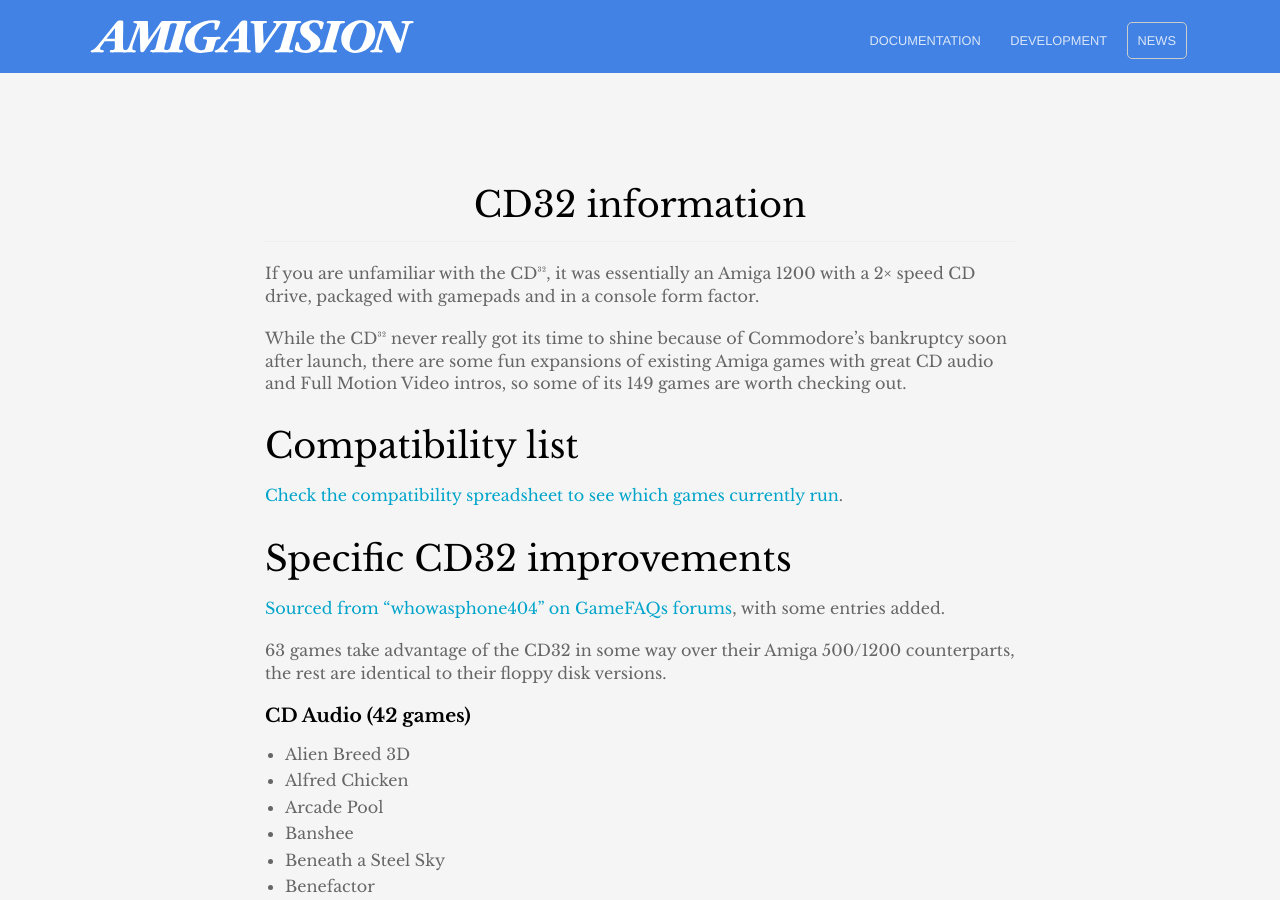
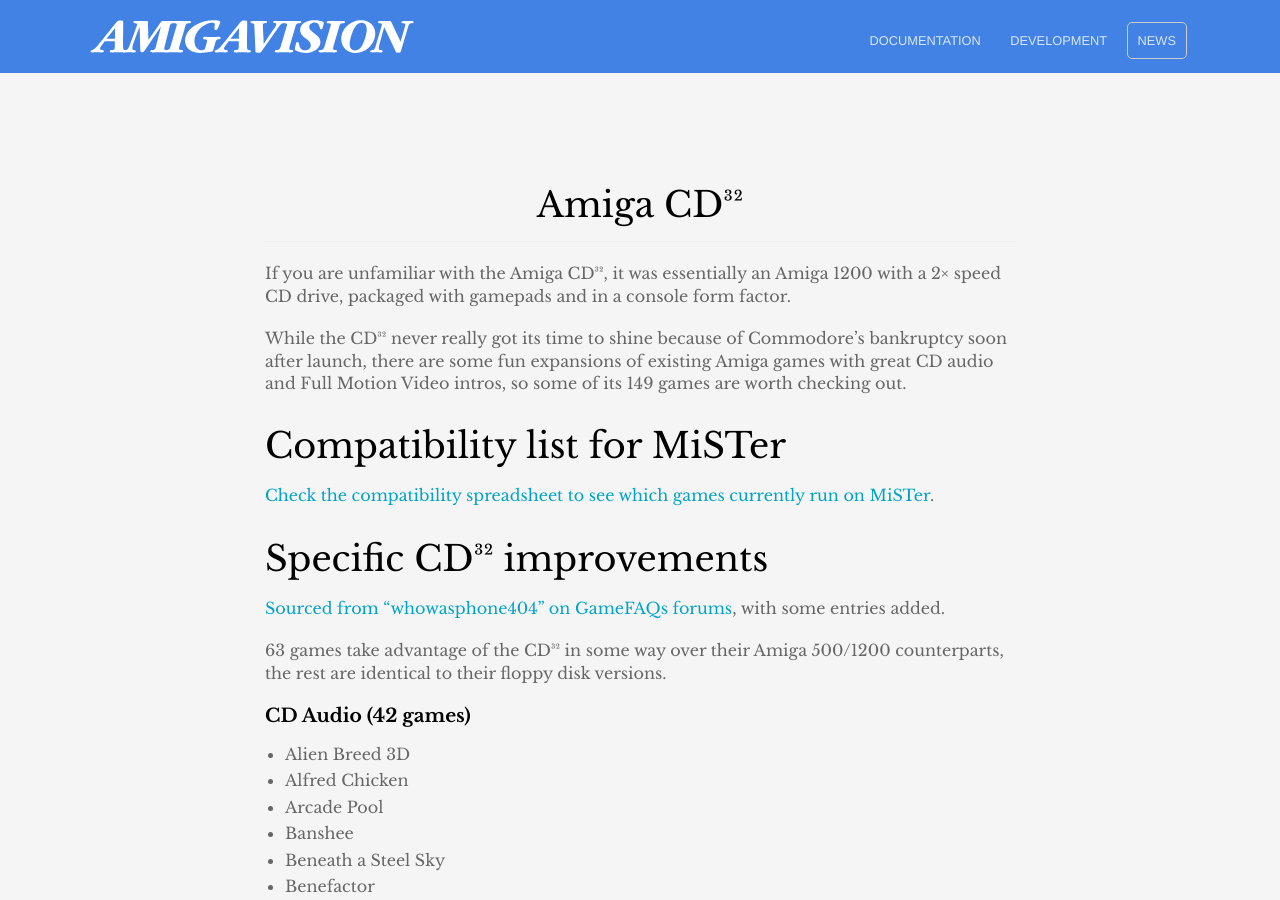
Before and after one commit to amigavision/amigavision.github.io, a Jekyll site: the page built from cd32.md, in a window 1280 px wide and 900 px high. Built offline with Jekyll 4.4.1, drawn with Linux system fonts in a browser that asks for light colours; some of the changed text lies outside the part shown.

Commit message:
Improve copy

```diff
--- a/cd32.md
+++ b/cd32.md
@@ -1,21 +1,21 @@
 ---
-title: CD32 information
+title: Amiga CD³²
 ---
 
-If you are unfamiliar with the CD³², it was essentially an Amiga 1200 with a 2× speed CD drive, packaged with gamepads and in a console form factor.
+If you are unfamiliar with the Amiga CD³², it was essentially an Amiga 1200 with a 2× speed CD drive, packaged with gamepads and in a console form factor.
 
 While the CD³² never really got its time to shine because of Commodore's bankruptcy soon after launch, there are some fun expansions of existing Amiga games with great CD audio and Full Motion Video intros, so some of its 149 games are worth checking out.
 
-## Compatibility list
+## Compatibility list for MiSTer
 
-[Check the compatibility spreadsheet to see which games currently run](https://docs.google.com/spreadsheets/d/1iNO0tp8hlV959-MnsI8S7j5xPWghIR0zdI9LwVyBF2w).
+[Check the compatibility spreadsheet to see which games currently run on MiSTer](https://docs.google.com/spreadsheets/d/1iNO0tp8hlV959-MnsI8S7j5xPWghIR0zdI9LwVyBF2w).
 
 
-## Specific CD32 improvements
+## Specific CD³² improvements
 
 [Sourced from "whowasphone404" on GameFAQs forums](https://gamefaqs.gamespot.com/boards/951940-amiga-cd32/80110566), with some entries added.
 
-63 games take advantage of the CD32 in some way over their Amiga 500/1200 counterparts, the rest are identical to their floppy disk versions.
+63 games take advantage of the CD³² in some way over their Amiga 500/1200 counterparts, the rest are identical to their floppy disk versions.
 
 ### CD Audio (42 games)
 
@@ -101,5 +101,5 @@
 ### Exclusives (3 games)
 
 * Amiga CD Football — An American football game, the last game Commodore released. Has CD audio and FMV. Was originally a CDTV game.
-* The Final Gate — A terrible boat based FMV light gun game. The CD32 does not have a light gun.
-* Lunar-C — This is a generic shoot'em up, but it can only be played on the CD32.
+* The Final Gate — A terrible boat based FMV light gun game. The CD³² does not have a light gun.
+* Lunar-C — This is a generic shoot'em up, but it can only be played on the CD³².
```
